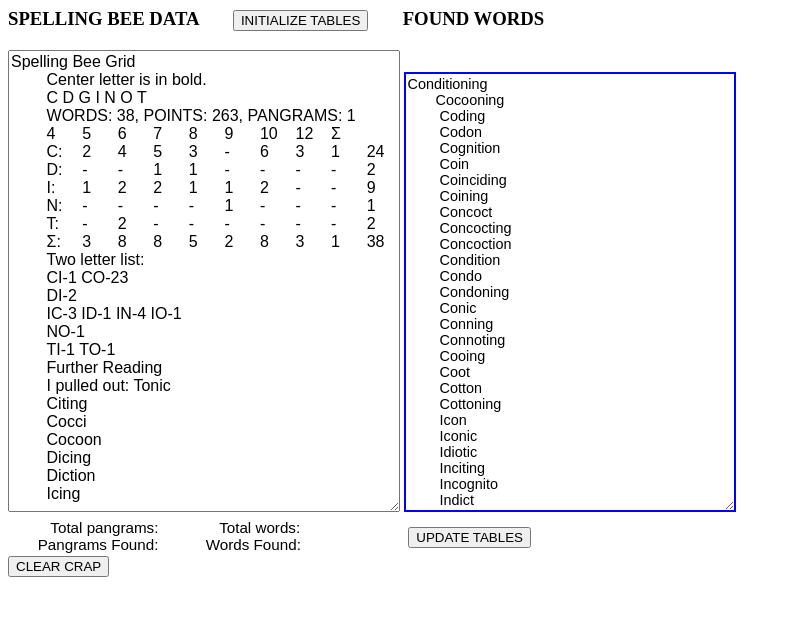
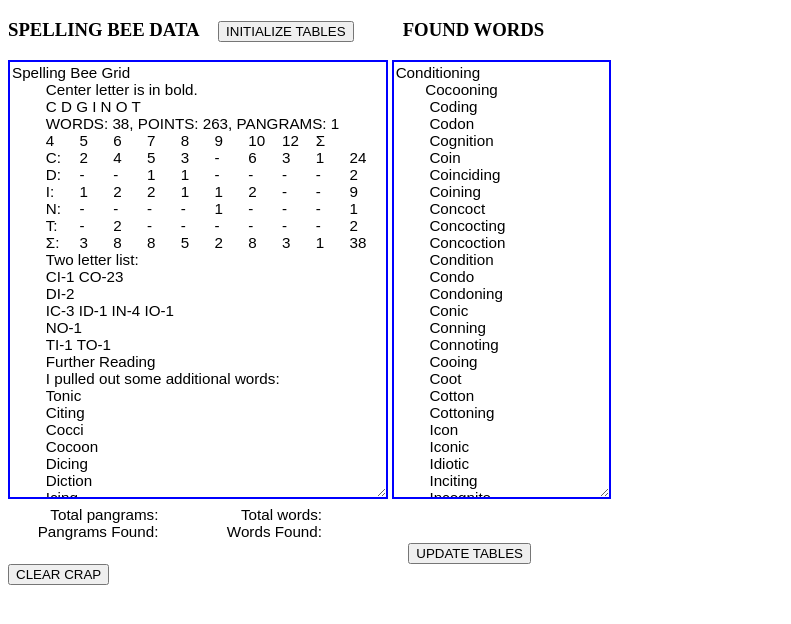
Before and after one commit to PostDoc71/SpellingBee, a plain HTML site: page index.html in a window 1280 px wide. Shown: the whole page, without its empty margins (0-791 px from the left). Drawn offline with Linux system fonts and the light colour scheme.

Commit message:
more changes

```diff
--- a/SpellingBee.css
+++ b/SpellingBee.css
@@ -1,54 +1,60 @@
+#initialize {
+  margin-left: 2ch;
+  margin-right: 6ch;
+}
+
 #raw-stats {
-   font-size: medium;
-   font-family: Arial, Helvetica, sans-serif;
-   height: 52ch;
-   width: 44ch;
+  border: 2px solid blue;
+  font-size: 95%;
+  font-family: Arial, Helvetica, sans-serif;
+  height: 51ch;
+  width: 44ch;
  }
 
-#initialize {
-  margin-left: 4ch;
-  margin-right: 4ch;
+#input {
+  font-size: 90%;  border: 2px solid blue;
+  font-size: 95%;
+  font-family: Arial, Helvetica, sans-serif;
+  height: 51ch;
+  width: 25ch;
 }
-
-#input {
-  border: 2px solid blue;
-  margin-right: 2ch;
-  font-family: Arial, Helvetica, sans-serif;
-  font-size: 90%;
-}
-
-/* HELP - I can't seem to get the margins  and justfication to set in the METASTATS, so
-I put spaces into the HTML. */
 
 #metastats1 {
   font-family: Arial, Helvetica, sans-serif;
   font-size: 95%;
+  width: fit-content;
+  text-align: right;
   height: 4ch;
-  width: fit-content;
 }
 
 #metastats2 {
   font-family: Arial, Helvetica, sans-serif;
   font-size: medium;
+  text-align: right;
   margin-right: 2ch;
 }
+/* HELP - I can't seem to get the margins to set in the METASTATS, so
+I put spaces into the HTML. */
 
 #metastats3 {
   font-family: Arial, Helvetica, sans-serif;
   font-size: 95%;
   width: fit-content;
-  margin-left: 4ch;
+  text-align: right;
+  margin-left: 7ch;
 }
 
 #metastats4 {
   font-family: Arial, Helvetica, sans-serif;
   font-size: medium;
-  justify-content: center;
+  text-align: right;
 }
 
 #update-tables {
   margin-left: 54ch;
-  margin-top: -4ch;
+  /* HELP: the line below used to raise the button level with
+     the METASTATs tables */
+  /* margin-top: -4ch; */
 }
 
 table {
--- a/index.html
+++ b/index.html
@@ -1,4 +1,12 @@
-<!-- <!DOCTYPE html> -->
+<!DOCTYPE html>
+
+<!--
+    FOUND WORDS ARE IN <ul class="sb-wordlist-items-pag"> AND div.sb-wordlist-drawer.
+    ON THE Today's Hints PAGE IS THE DATA GRID:  LOOK AT <section name="articleBody", 4th
+    DIV <div> == $0 IN FILE spelling-bee-forum.html, FROM WHICH THE DATA CAN ALSO BE EXTRACTED
+-->
+
+</ul>
 <html lang="en">
 <head>
     <meta charset="UTF-8">
@@ -32,7 +40,8 @@
         NO-1
         TI-1 TO-1
         Further Reading
-        I pulled out: Tonic
+        I pulled out some additional words:
+        Tonic
         Citing
         Cocci
         Cocoon
@@ -41,7 +50,7 @@
         Icing
 
         </textarea>
-    <textarea id="input" rows="27" cols="37">Conditioning
+    <textarea id="input">Conditioning
        Cocooning
         Coding
         Codon
@@ -73,8 +82,10 @@
         Noticing
         Tinct</textarea><br>
     <table>
-        <td id="metastats1">&nbsp&nbsp&nbspTotal pangrams:<br>Pangrams Found:</td><td id="metastats2"></td>
-        <td id="metastats3">&nbsp&nbsp&nbsp&nbsp&nbsp&nbspTotal words:<br>&nbsp&nbsp&nbspWords Found:</td><td id="metastats4"></td>
+        <td id="metastats1">Total pangrams:<br>Pangrams Found:</td>
+        <td id="metastats2"></td>
+        <td id="metastats3">Total words:<br>&nbsp&nbsp&nbsp&nbsp&nbsp&nbsp&nbsp&nbspWords Found:</td>
+        <td id="metastats4"></td>
     </table>
     <button id="update-tables" >UPDATE TABLES</button><br>
     <div id="wrapper">
```
